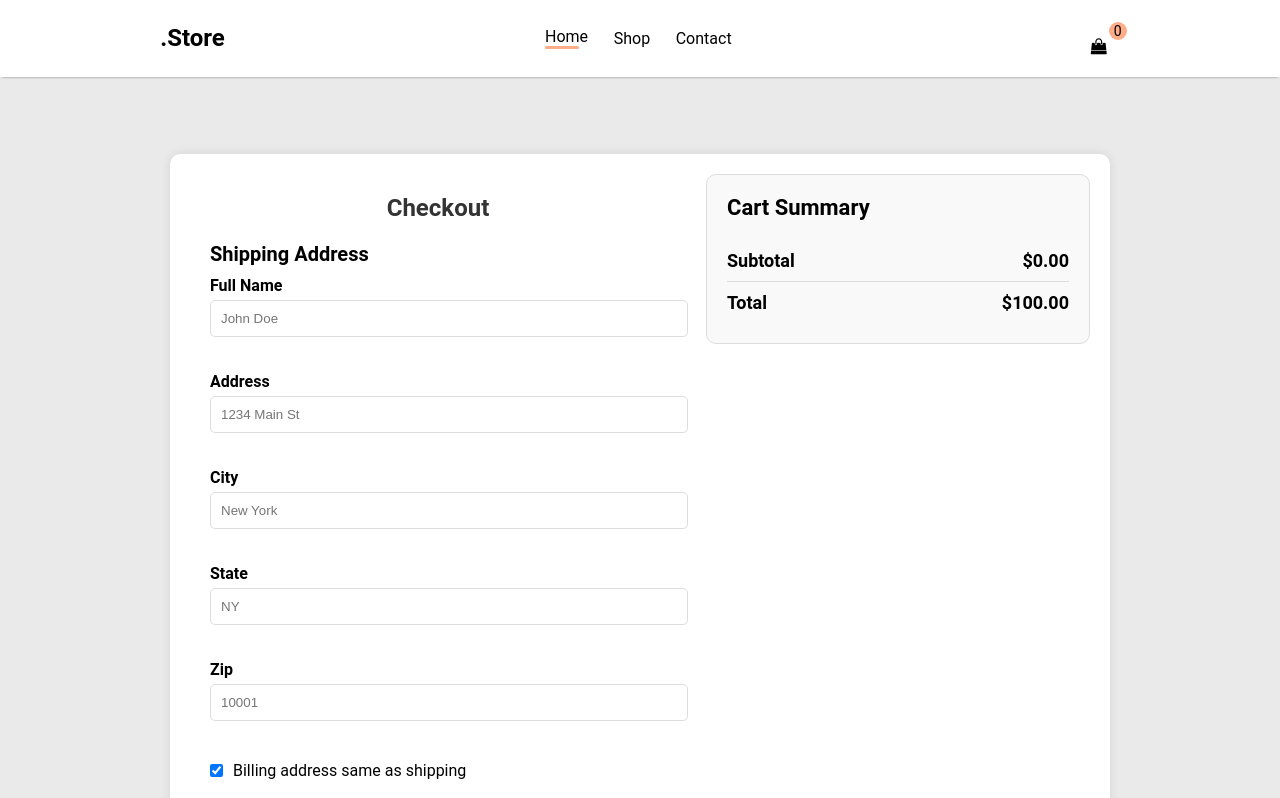
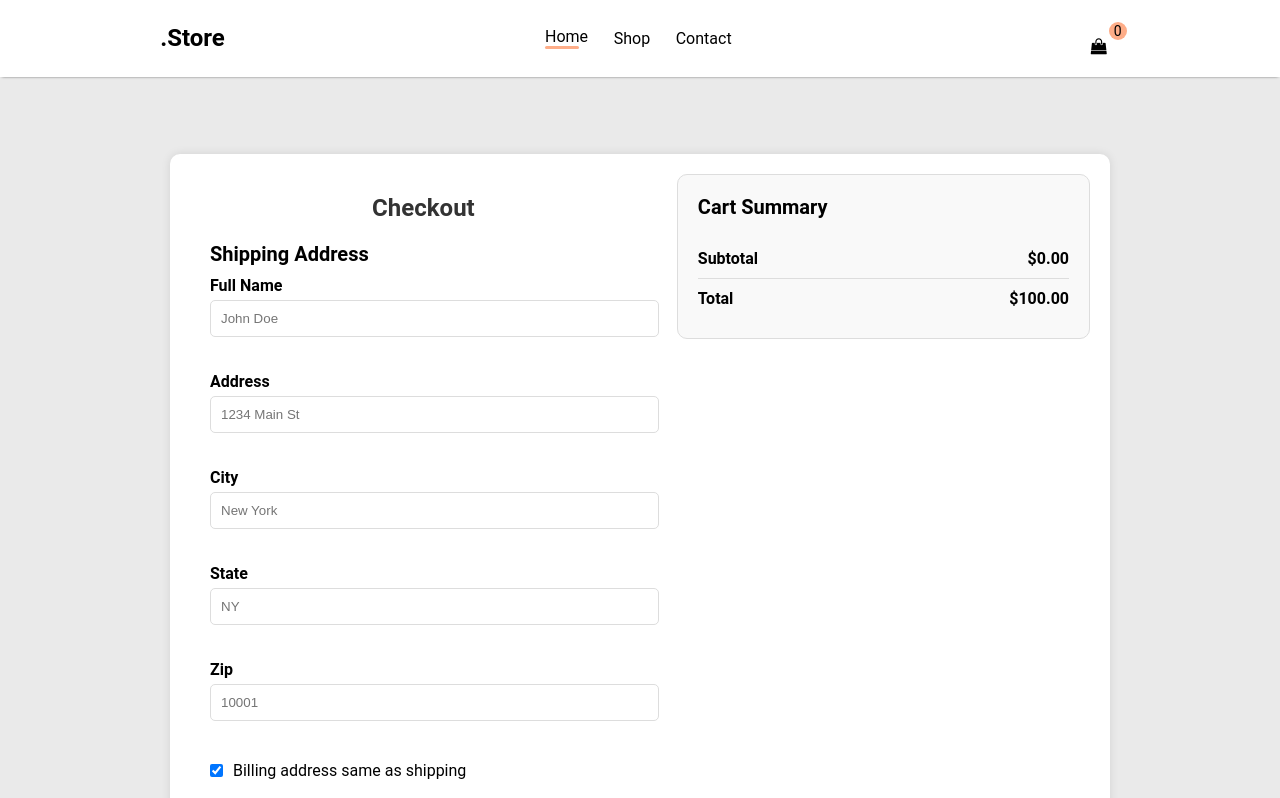
Before and after one commit to Mohib034216/MingleMall, a React (Create React App) app in the folder frontend/: page /checkout in a window 1280 px wide. Shown: the top 798 px of the page. Built offline with nearby package versions, Linux system fonts and the light colour scheme; sample sign-in values are in the browser's storage.

Commit message:
updated files

```diff
--- a/frontend/src/components/CartItem/CartItem.jsx
+++ b/frontend/src/components/CartItem/CartItem.jsx
@@ -47,11 +47,11 @@ const handleUpdate = (qty) => {
 
             <div className="item-title" value={id}>
 
-              <img width={70} height={70} src={product?.thumbnail} alt="" />
-              <span>{product?.title.length > 20 ? `${product?.title.slice(0, 17)}...`: product?.title }</span>
+              {/* <img width={70} height={70} src={product?.thumbnail} alt="" /> */}
+              <p>{product?.title.length > 20 ? `${product?.title.slice(0, 17)}...`: product?.title }</p>
             </div>
             <div className="item-price">
-              <span>{product?.price}</span>
+              <p>{product?.price}</p>
             </div>
             <div className="item-qty">
               <ProductQty  quantity={qty} setQuantity={handleUpdate}/>
--- a/frontend/src/components/CartSummary/CartSummary.css
+++ b/frontend/src/components/CartSummary/CartSummary.css
@@ -1,7 +1,8 @@
 
 
 .cart-summary {
-    width: 45%;
+    width: 100%;
+    max-width: 29vw;
     height: fit-content;
     padding: 20px;
     background-color: #f9f9f9;
@@ -11,7 +12,7 @@
 
   .cart-summary h3 {
     margin-bottom: 20px;
-    font-size: 22px;
+    font-size: 15pt;
   }
 
   .cart-summary ul {
@@ -29,7 +30,7 @@
 
   .cart-summary ul li.total {
     font-weight: bold;
-    font-size: 18px;
+    /* font-size: 18px; */
   }
 
   .cart-summary ul li:last-child {
@@ -44,17 +45,17 @@ line-height: 4vw;
 }
 .cart-subtotal{
     display: flex;
-    gap: 18vw;
+    gap: 15vw;
 }
 .cart-shipping{
     display:flex ;
-    gap: 18vw;
+    gap: 15vw;
 
 }
 .cart-total{
     display:flex ;
     line-height: 6vw;
-    gap: 21vw;
+    gap: 18vw;
 
 }
 .checkout-btn button{
```
